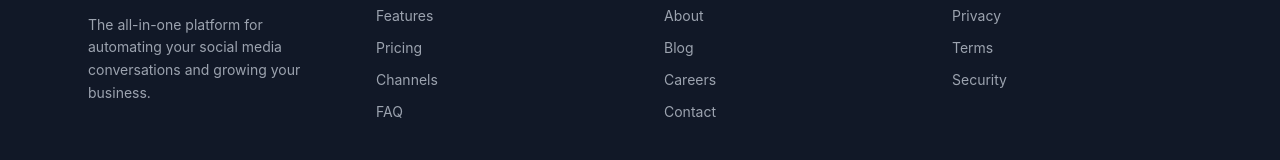
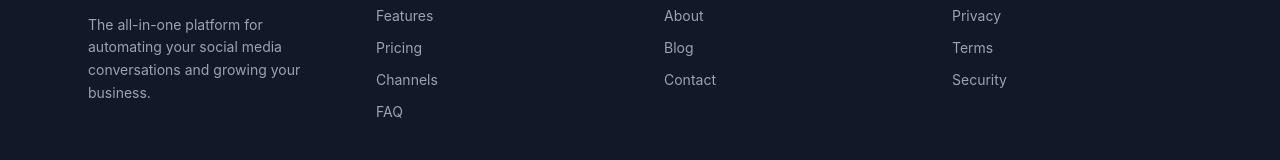
Before and after one commit to ioanniskon12/dm-automation-platform, a Next.js app in the folder frontend/: page / in a window 1280 px wide. Shown: the part 5175-5335 px from the top of the page. Built offline with nearby package versions, Linux system fonts and the light colour scheme; no server answers.

Commit message:
Remove Careers link from footer

```diff
--- a/frontend/components/MarketingFooter.js
+++ b/frontend/components/MarketingFooter.js
@@ -34,7 +34,6 @@
             <ul className="space-y-3 text-sm">
               <li><Link href="/about" className="hover:text-white transition-colors">About</Link></li>
               <li><a href="#" className="hover:text-white transition-colors">Blog</a></li>
-              <li><a href="#" className="hover:text-white transition-colors">Careers</a></li>
               <li><Link href="/contact" className="hover:text-white transition-colors">Contact</Link></li>
             </ul>
           </div>
```
